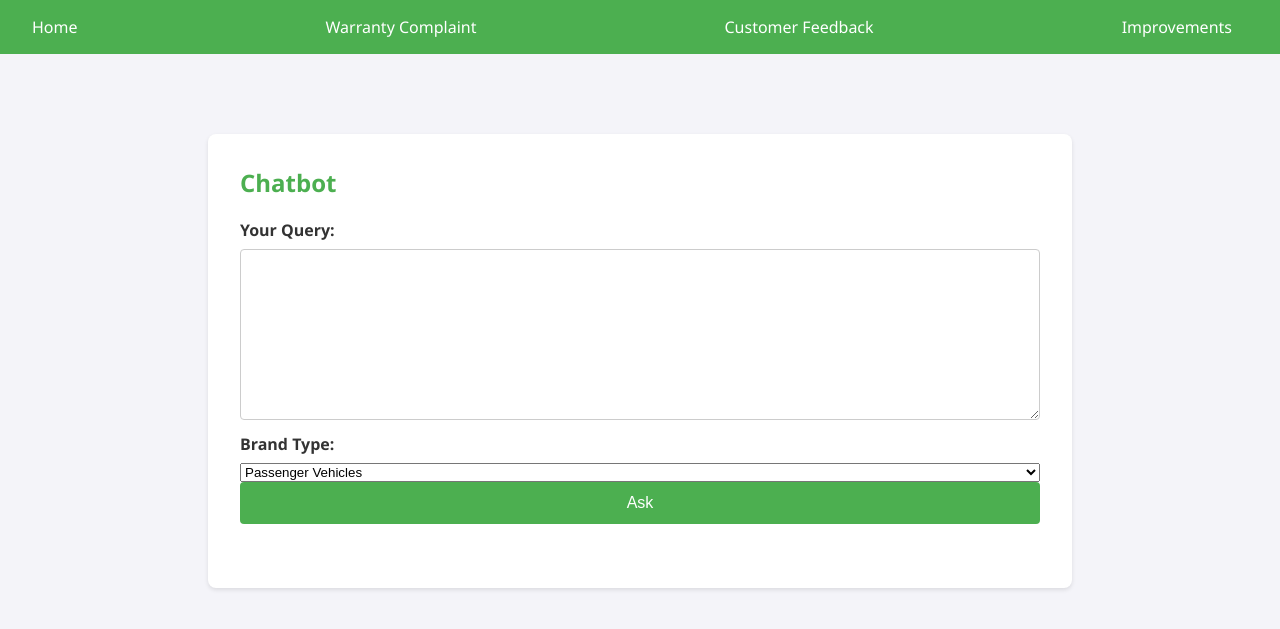
After one commit to Sandhiya-S67/Flask-App, a Flask app: template templates/chatbot.html in a window 1280 px wide. The commit adds this page. Shown: the top 629 px of the page. Run offline with Flask 3, Linux system fonts and the light colour scheme; the template is opened without the code that fills it, so the values that code supplies are empty; some libraries are stand-ins or nearby versions.

Commit message:
Add files via upload

```diff
--- /dev/null
+++ b/templates/chatbot.html
@@ -0,0 +1,29 @@
+{% extends "layout.html" %}
+{% block content %}
+<h2>Chatbot</h2>
+<form method="post" id="chat-form">
+    <label for="user_query">Your Query:</label>
+    <textarea id="user_query" name="user_query" required></textarea>
+    <label for="brand_type">Brand Type:</label>
+    <select id="brand_type" name="brand_type" required>
+        <option value="passenger_vehicles">Passenger Vehicles</option>
+        <option value="electric_vehicles">Electric Vehicles</option>
+        <option value="luxury_vehicles">Luxury Vehicles</option>
+    </select>
+    <button type="submit">Ask</button>
+</form>
+<div id="response"><p></p></div>
+
+<script>
+document.getElementById('chat-form').onsubmit = async function(event) {
+    event.preventDefault();
+    const formData = new FormData(event.target);
+    const response = await fetch('/chatbot', {
+        method: 'POST',
+        body: formData
+    });
+    const result = await response.json();
+    document.getElementById('response').innerText = result.response;
+};
+</script>
+{% endblock %}
--- a/templates/layout.html
+++ b/templates/layout.html
@@ -11,7 +11,7 @@
         <a href="{{ url_for('home') }}">Home</a>
         <a href="{{ url_for('complaint') }}">Warranty Complaint</a>
         <a href="{{ url_for('feedback') }}">Customer Feedback</a>
-        <a href="{{ url_for('improvements') }}">Improvements</a>
+        <a href="{{ url_for('improvements_view') }}">Improvements</a>
         {% if 'username' in session %}
         <a href="{{ url_for('logout') }}">Logout</a>
         {% endif %}
```
